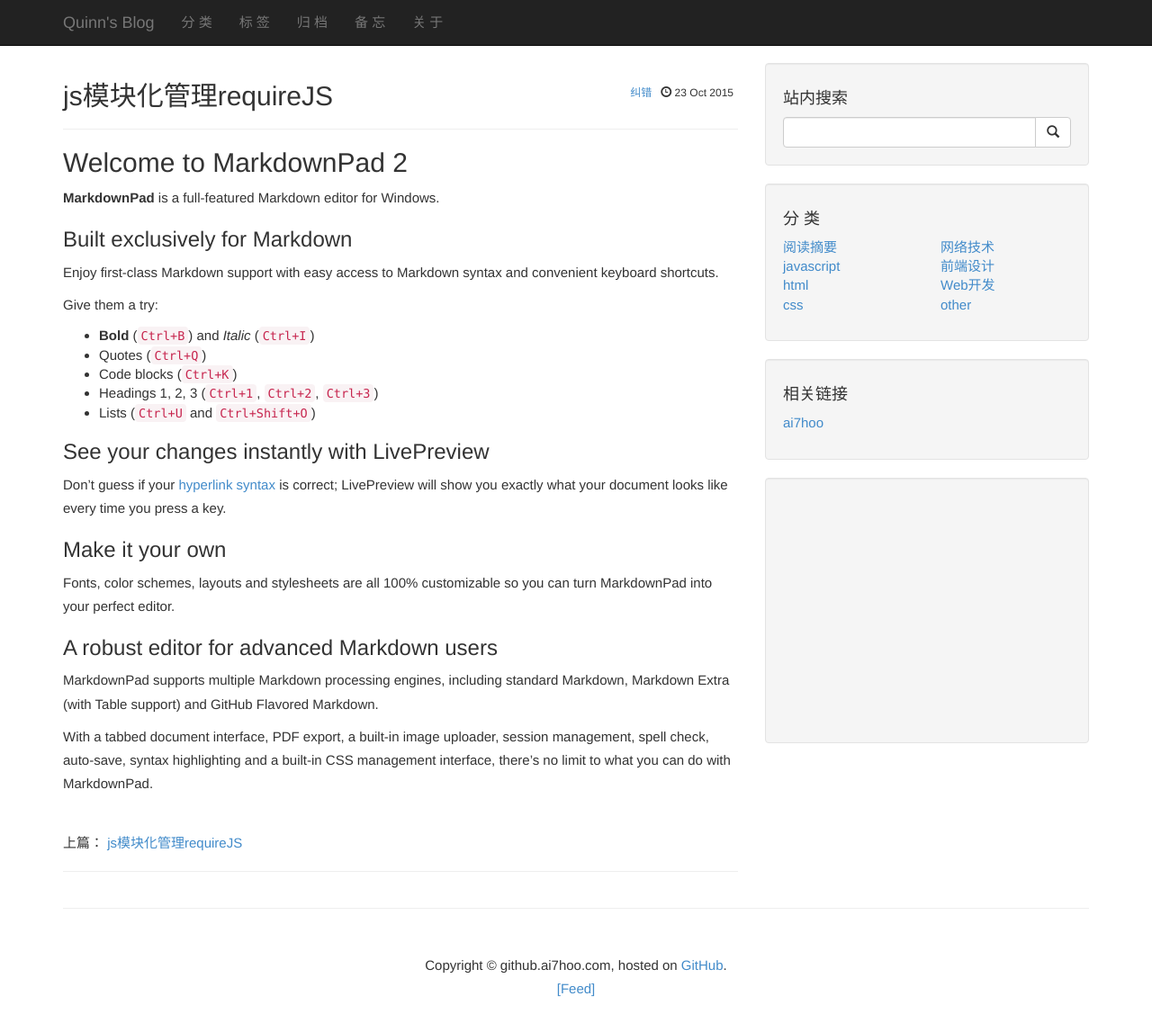
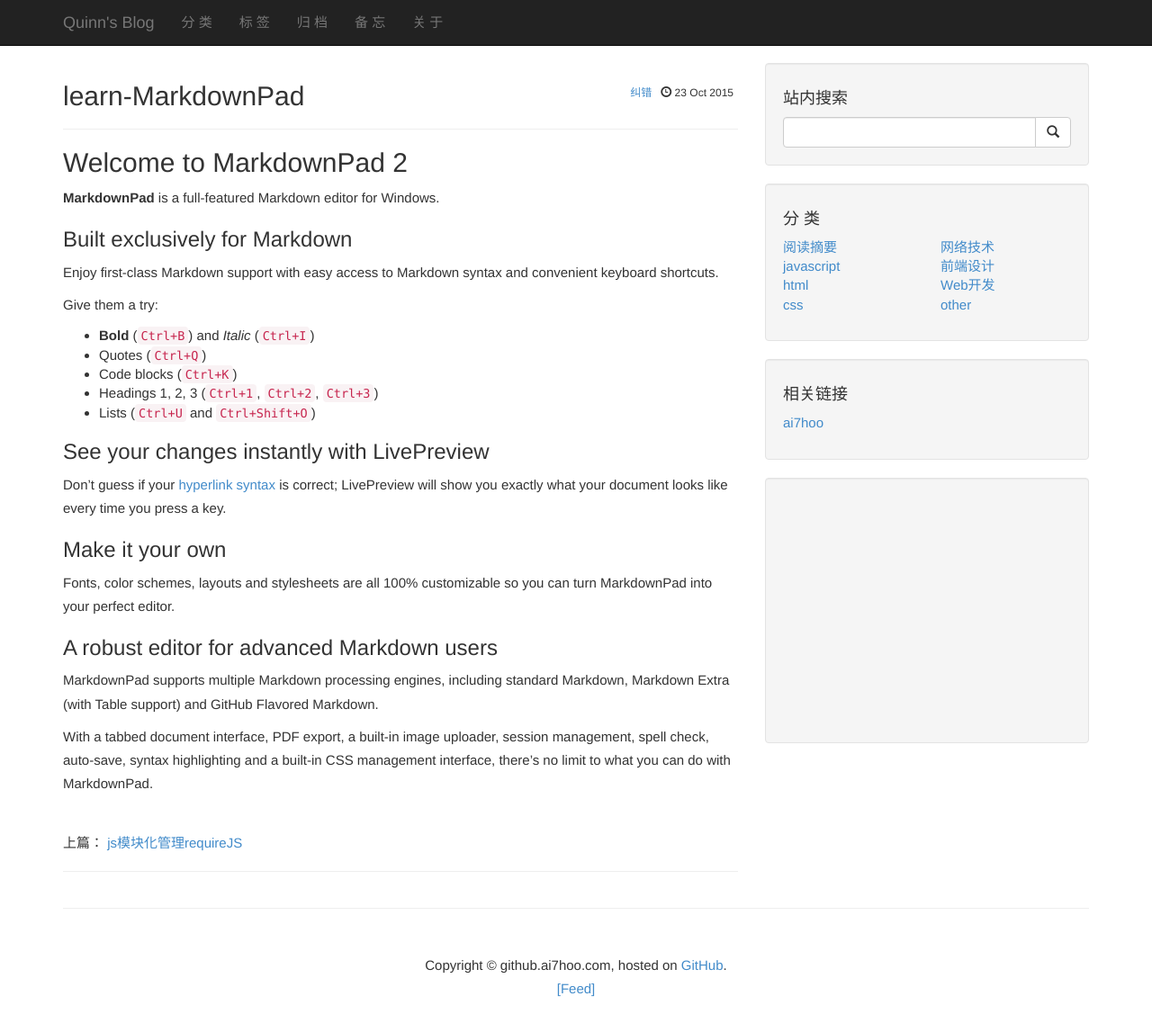
Before and after one commit to ai7hoo/ai7hoo_website, a Jekyll site: the page built from _posts/2015-10-23-learn-MarkdownPad.md, in a window 1280 px wide and 1172 px high. Shown: the top 1147 px of the window at 90% size. Built offline with Jekyll 4.4.1, drawn with Linux system fonts in a browser that asks for light colours; Markdown is read by kramdown in place of the engine named in the settings; comment, search, counter and statistics services are not loaded.

Commit message:
modify head

```diff
--- a/_posts/2015-10-23-learn-MarkdownPad.md
+++ b/_posts/2015-10-23-learn-MarkdownPad.md
@@ -1,9 +1,10 @@
 ---
 layout: post
 category: "other"
-title: "js模块化管理requireJS"
+title: "learn-MarkdownPad"
 tags: ["Markdown"]
 ---
+
 ## Welcome to MarkdownPad 2 ##
 
 **MarkdownPad** is a full-featured Markdown editor for Windows.
```
